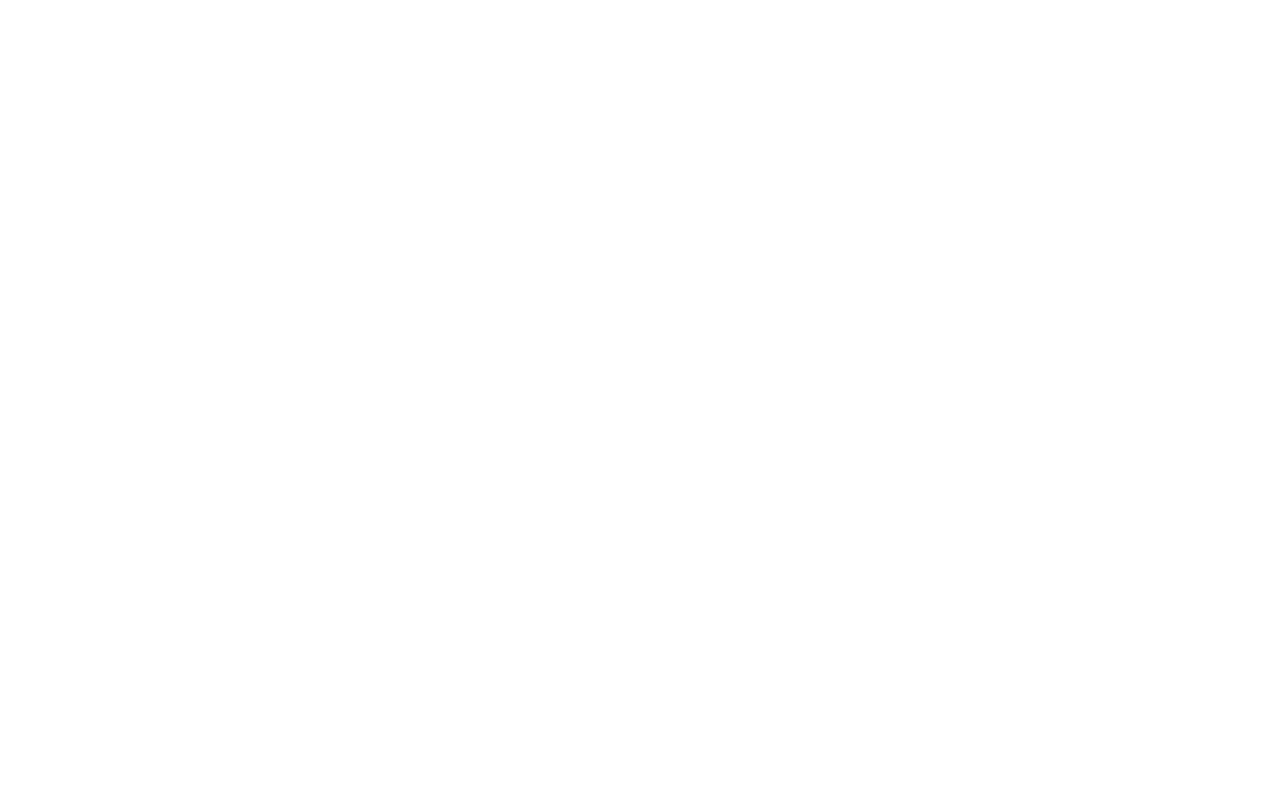
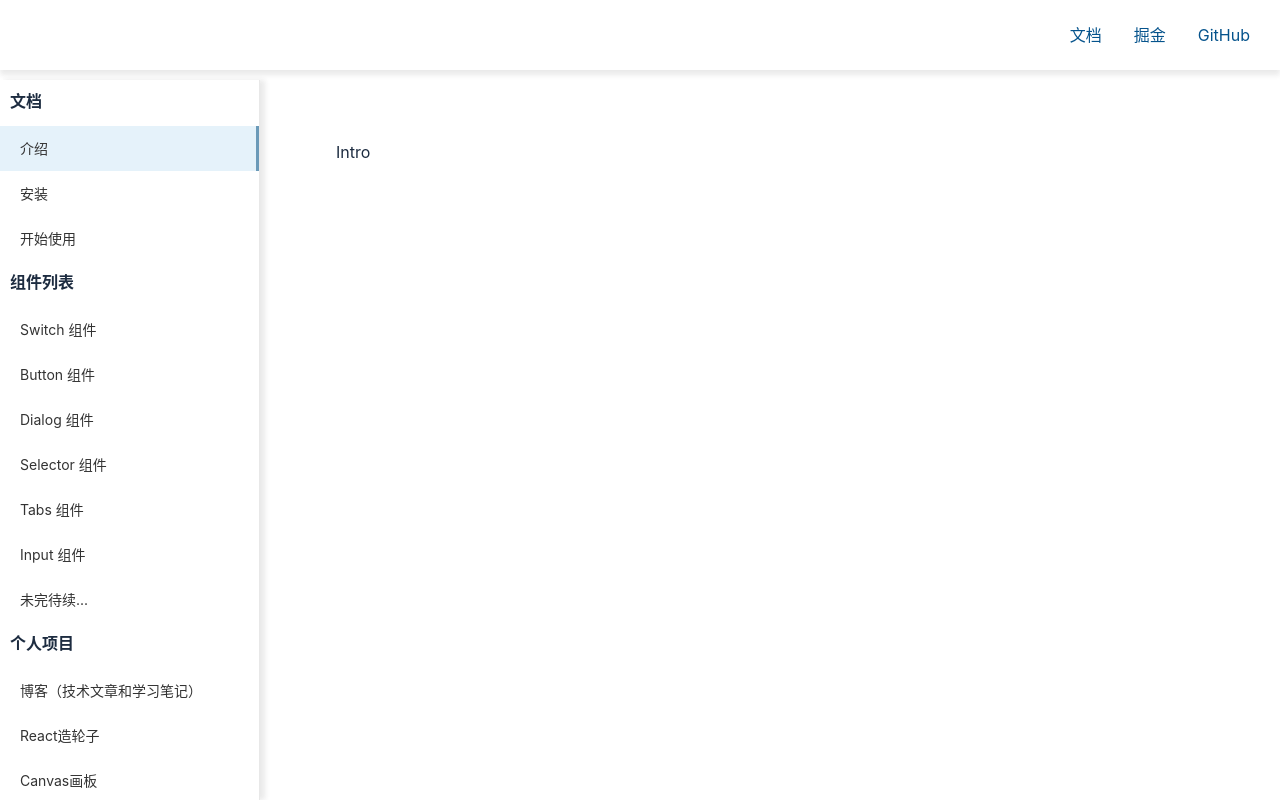
Before and after one commit to xxbarca/ivue, a Vue app: page /#/doc/intro in a window 1280 px wide. Before the commit this address had no page. Built offline with nearby package versions, Linux system fonts and the light colour scheme.

Commit message:
高亮当前路由

```diff
--- /dev/null
+++ b/src/views/GetStart.vue
@@ -0,0 +1,13 @@
+<template>
+	<div>GetStart</div>
+</template>
+
+<script>
+	export default {
+		name: "GetStart"
+	}
+</script>
+
+<style scoped>
+
+</style>
--- /dev/null
+++ b/src/views/Install.vue
@@ -0,0 +1,13 @@
+<template>
+	<div>Install</div>
+</template>
+
+<script>
+	export default {
+		name: "Install"
+	}
+</script>
+
+<style scoped>
+
+</style>
--- /dev/null
+++ b/src/views/Intro.vue
@@ -0,0 +1,13 @@
+<template>
+	<div>Intro</div>
+</template>
+
+<script>
+	export default {
+		name: "Intro"
+	}
+</script>
+
+<style scoped>
+
+</style>
```
Also changed, not shown: src/router.js (+10 -16 lines).
